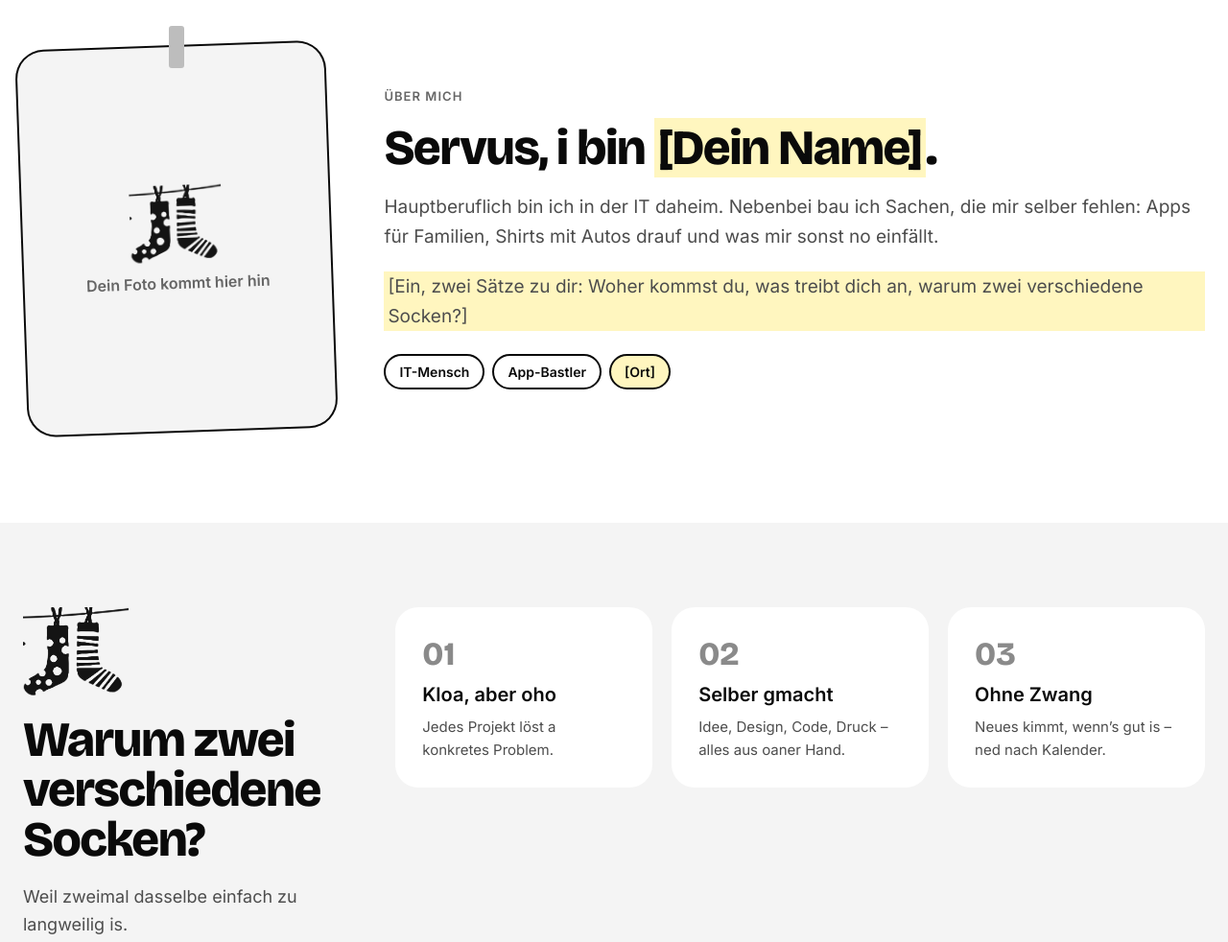
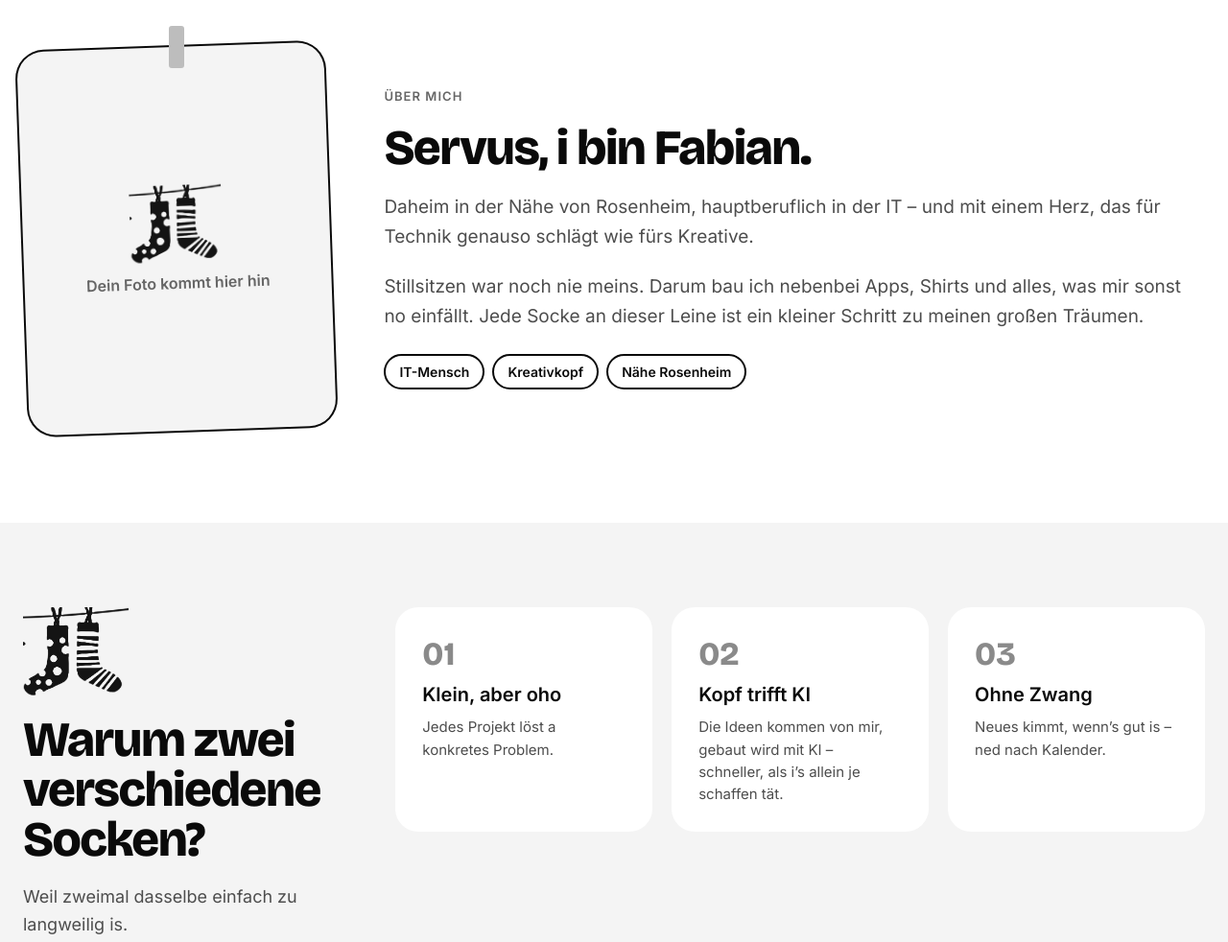
Before and after one commit to kllmtmrrw/twodifferentsocks, a plain HTML site: page index.html in a window 1280 px wide. Shown: the part 1020-2002 px from the top of the page at 96% size. Drawn offline with nearby package versions, Linux system fonts and the light colour scheme.

Commit message:
Logo mit Rahmen und durchgehender Wäscheleine, Über mich mit Fabian, Texte angepasst
Co-Authored-By: Claude Opus 5.5 <noreply@anthropic.com>
Claude-Session: https://claude.ai/code/session_012GkYrxdFS1nW15CpWQprNq

```diff
--- a/assets/style.css
+++ b/assets/style.css
@@ -57,8 +57,9 @@ a:hover { color: #555; }
   display: flex; flex-wrap: wrap; justify-content: space-between; align-items: center;
   gap: 16px; padding-block: 28px;
 }
-.logo-stamp { display: block; border: 2px solid var(--ink); padding: 8px 12px; line-height: 0; }
-.logo-stamp img { height: 52px; width: auto; }
+/* Rahmen und Wäscheleine sind direkt im Logo-Bild */
+.logo-stamp { display: block; line-height: 0; }
+.logo-stamp img { height: 72px; width: auto; }
 .nav { display: flex; flex-wrap: wrap; gap: 4px; align-items: center; }
 .nav a { padding: 12px 14px; font-weight: 500; text-decoration: none; }
 .nav a[aria-current="page"] { font-weight: 600; text-decoration: underline; text-underline-offset: 6px; }
@@ -206,7 +207,7 @@ a:hover { color: #555; }
 .site-footer .container {
   padding-block: 40px; display: flex; flex-wrap: wrap; justify-content: space-between; align-items: center; gap: 24px;
 }
-.site-footer .logo-stamp img { height: 44px; width: auto; }
+.site-footer .logo-stamp img { height: 60px; width: auto; }
 .site-footer nav { display: flex; flex-wrap: wrap; gap: 4px; }
 .site-footer nav a { padding: 12px; color: var(--grey-700); }
 .site-footer small { display: block; width: 100%; color: var(--grey-600); font-size: 13px; }
--- a/index.html
+++ b/index.html
@@ -17,7 +17,7 @@
 
 <header class="site-header">
   <div class="container">
-    <a href="/" class="logo-stamp"><img src="/assets/img/logo_ink.png" alt="Two Different Socks – zur Startseite" width="1071" height="360"></a>
+    <a href="/" class="logo-stamp"><img src="/assets/img/logo_ink_frame.png" alt="Two Different Socks – zur Startseite" width="1151" height="440"></a>
     <nav class="nav" aria-label="Hauptnavigation">
       <a href="/#projekte">Projekte</a>
       <a href="/#ueber-mich">Über mich</a>
@@ -95,17 +95,17 @@
           <img src="/assets/img/socks_ink.png" alt="">
           <span>Dein Foto kommt hier hin</span>
         </div>
-        <!-- <img src="/assets/img/ich.jpg" alt="[Dein Name]" width="920" height="1150"> -->
+        <!-- <img src="/assets/img/ich.jpg" alt="Fabian" width="920" height="1150"> -->
       </div>
       <div class="me__text">
         <span class="eyebrow">Über mich</span>
-        <h2 id="me-titel" class="display h2">Servus, i bin <span class="placeholder">[Dein Name]</span>.</h2>
-        <p>Hauptberuflich bin ich in der IT daheim. Nebenbei bau ich Sachen, die mir selber fehlen: Apps für Familien, Shirts mit Autos drauf und was mir sonst no einfällt.</p>
-        <p class="placeholder">[Ein, zwei Sätze zu dir: Woher kommst du, was treibt dich an, warum zwei verschiedene Socken?]</p>
+        <h2 id="me-titel" class="display h2">Servus, i bin Fabian.</h2>
+        <p>Daheim in der Nähe von Rosenheim, hauptberuflich in der IT – und mit einem Herz, das für Technik genauso schlägt wie fürs Kreative.</p>
+        <p>Stillsitzen war noch nie meins. Darum bau ich nebenbei Apps, Shirts und alles, was mir sonst no einfällt. Jede Socke an dieser Leine ist ein kleiner Schritt zu meinen großen Träumen.</p>
         <ul class="me__facts">
           <li>IT-Mensch</li>
-          <li>App-Bastler</li>
-          <li class="placeholder">[Ort]</li>
+          <li>Kreativkopf</li>
+          <li>Nähe Rosenheim</li>
         </ul>
       </div>
     </div>
@@ -121,13 +121,13 @@
       <div class="about__grid">
         <div class="point">
           <span class="point__nr">01</span>
-          <h3>Kloa, aber oho</h3>
+          <h3>Klein, aber oho</h3>
           <p>Jedes Projekt löst a konkretes Problem.</p>
         </div>
         <div class="point">
           <span class="point__nr">02</span>
-          <h3>Selber gmacht</h3>
-          <p>Idee, Design, Code, Druck – alles aus oaner Hand.</p>
+          <h3>Kopf trifft KI</h3>
+          <p>Die Ideen kommen von mir, gebaut wird mit KI – schneller, als i’s allein je schaffen tät.</p>
         </div>
         <div class="point">
           <span class="point__nr">03</span>
@@ -176,7 +176,7 @@
 
 <footer class="site-footer">
   <div class="container">
-    <a href="/" class="logo-stamp"><img src="/assets/img/logo_ink.png" alt="Two Different Socks – zur Startseite" width="1071" height="360"></a>
+    <a href="/" class="logo-stamp"><img src="/assets/img/logo_ink_frame.png" alt="Two Different Socks – zur Startseite" width="1151" height="440"></a>
     <nav aria-label="Rechtliches">
       <a href="/impressum.html">Impressum</a>
       <a href="/datenschutz.html">Datenschutz</a>
```
Also changed, not shown: 404.html (+2 -2 lines), blog.html (+2 -2 lines), blog/a-leine-vui-socken.html (+2 -2 lines), blog/vorlage.html (+2 -2 lines), datenschutz.html (+2 -2 lines), impressum.html (+2 -2 lines), assets/img/logo_ink_frame.png (added), assets/img/logo_white_frame.png (added).
